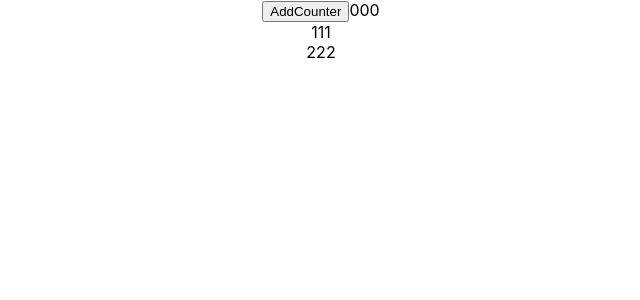
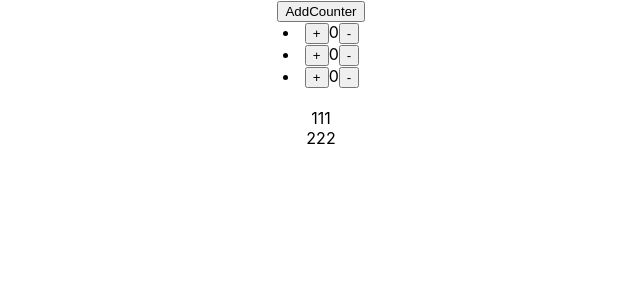
Before and after one commit to Nosov-Pavel/counter-del-me15.09, a React (Create React App) app: page / in a window 1280 px wide. Shown: the top 300 px of the page, without its empty margins (319-959 px from the left). Built offline with nearby package versions, Linux system fonts and the light colour scheme.

Commit message:
addCountrsButton+-

```diff
--- a/src/App.js
+++ b/src/App.js
@@ -20,7 +20,11 @@ function App() {
     return (
         <div className='App'>
             <button onClick={addCounter}>AddCounter</button>
-            {counters}
+            {counters.map(el => <li>
+            <button>+</button>
+            {el}
+            <button>-</button>
+            </li>)}
             <br/>
             {counters1}
             <br/>
```
